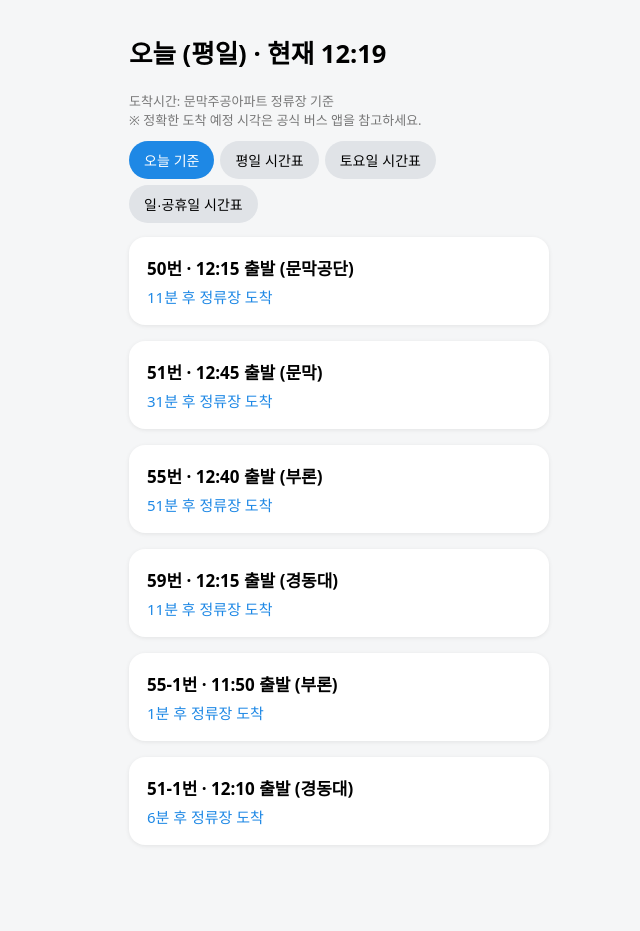
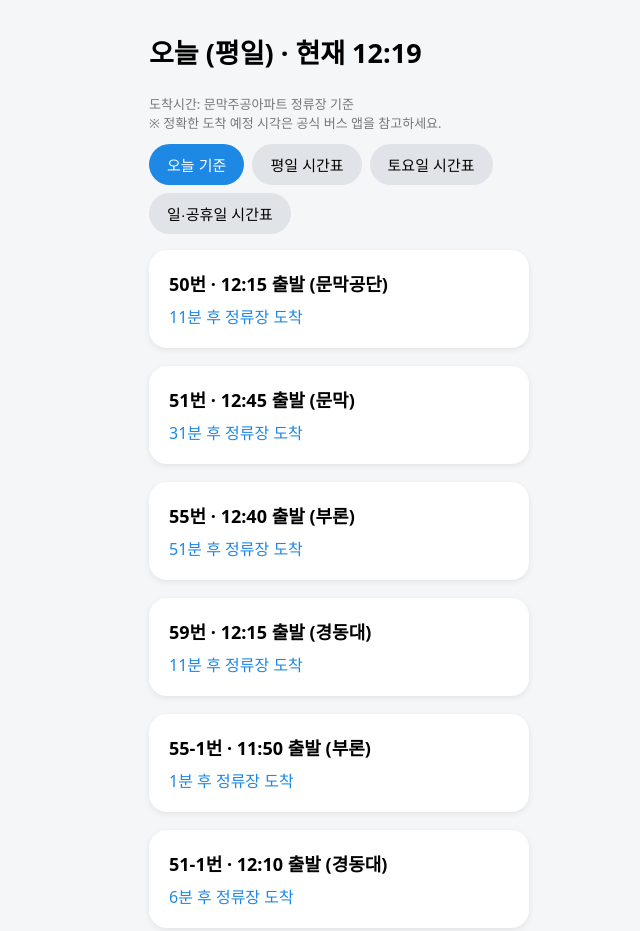
Before and after one commit to 2002alskdj/my_bus, a plain HTML site: page index.html in a window 1280 px wide. Shown: the whole page, without its empty margins (301-941 px from the left). Before the commit the page ends 873 px from the top, so only its background shows below. Drawn offline with Linux system fonts and the light colour scheme.

Commit message:
Update index.html

```diff
--- a/index.html
+++ b/index.html
@@ -7,55 +7,55 @@
 body {
   font-family: system-ui, -apple-system, BlinkMacSystemFont, "Segoe UI", sans-serif;
   background: #f5f6f7;
-  padding: 12px;
-  max-width: 420px;   /* 폭 더 줄여서 여백 감소 */
+  padding: 10px;
+  max-width: 380px;   /* 폭 더 줄여서 여백 감소 */
   margin: 0 auto;
-  font-size: 17px;    /* 전체 글자 크기 ↑ */
+  font-size: 18px;    /* 전체 글자 크기 ↑ */
 }
 
 .bus {
   background: #ffffff;
-  padding: 18px;      /* 카드 안 여백 ↑ */
-  border-radius: 16px;
-  margin-bottom: 16px;
-  box-shadow: 0 1px 4px rgba(0,0,0,0.08);
+  padding: 20px;      /* 카드 안 여백 ↑ */
+  border-radius: 18px;
+  margin-bottom: 18px;
+  box-shadow: 0 2px 6px rgba(0,0,0,0.08);
 }
 
 .time {
   font-weight: bold;
   cursor: pointer;
-  font-size: 17px;    /* 버스 제목 더 크게 */
+  font-size: 18px;    /* 버스 제목 더 크게 */
 }
 
 .soon {
   color: #1e88e5;
-  margin-top: 6px;
-  font-size: 15px;
+  margin-top: 8px;
+  font-size: 16px;
 }
 
 .detail {
   display: none;
   margin-top: 10px;
-  font-size: 15px;
+  font-size: 16px;
   color: #555;
   line-height: 1.5;
 }
 
 /* 요일 토글 버튼 */
 .day-toggle {
-  margin-bottom: 14px;
+  margin-bottom: 16px;
   display: flex;
   flex-wrap: wrap;
-  gap: 6px;
+  gap: 8px;
 }
 
 .day-toggle button {
   border: none;
-  padding: 9px 15px;  /* 버튼 키우기 */
+  padding: 10px 18px;  /* 버튼 키우기 */
   border-radius: 999px;
   background: #e0e3e7;
   cursor: pointer;
-  font-size: 14px;
+  font-size: 15px;
 }
 .day-toggle button.active {
   background: #1e88e5;
@@ -69,7 +69,7 @@ body {
     font-size: 17px;
   }
   h2#today {
-    font-size: 19px;
+    font-size: 20px;
   }
 }
 
```
